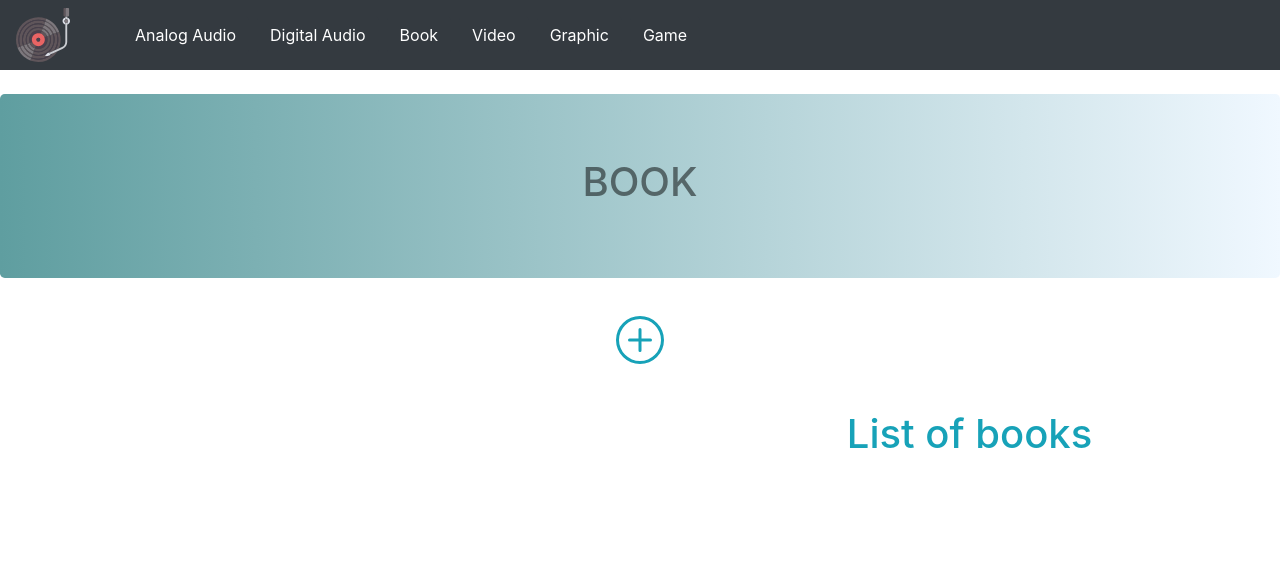
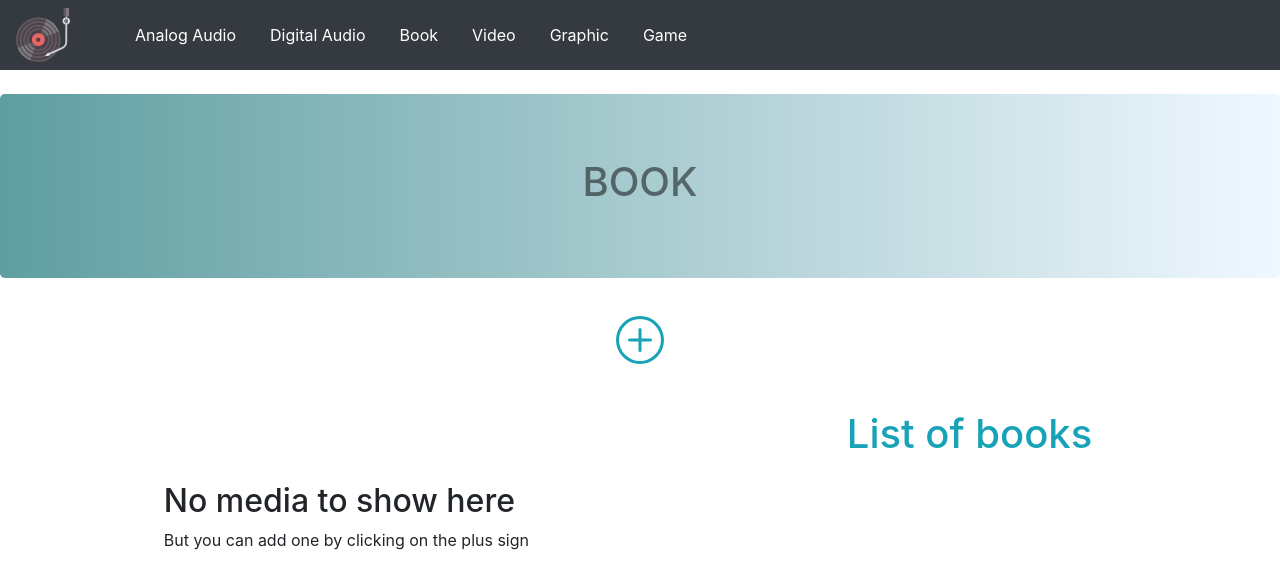
Before and after one commit to zakzc/collector_front, a React (Create React App) app: page / in a window 1280 px wide. Shown: the top 588 px of the page. Built offline with nearby package versions, Linux system fonts and the light colour scheme; no server answers.

Commit message:
Adds fallback view in case there is no media to show in that category

```diff
--- a/src/app/components/mediaCollection/components/listOfMedias_comp.js
+++ b/src/app/components/mediaCollection/components/listOfMedias_comp.js
@@ -7,6 +7,7 @@ import { loadMedias } from "../../../../store/medias";
 // comps
 import AddButton from "../../views/buttons/addButton";
 import MediaList from "./listOfMedias_MediaList";
+import NoMediaToShow from "../../views/noMediaToShow";
 import SmallHeader from "../../views/smallHeader";
 
 const ListOfMedias = ({ setCurrentOperation, setMediaToManage }) => {
@@ -31,12 +32,15 @@ const ListOfMedias = ({ setCurrentOperation, setMediaToManage }) => {
     <>
       <AddButton setCurrentOperation={setCurrentOperation} />
       <SmallHeader subtitle={`List of ${currentMediaView.toLowerCase()}s`} />
-      <MediaList
-        Medias={medias}
-        setCurrentOperation={setCurrentOperation}
-        setMediaToManage={setMediaToManage}
-      />
-      {/* </div> */}
+      {medias.length === 0 ? (
+        <NoMediaToShow />
+      ) : (
+        <MediaList
+          Medias={medias}
+          setCurrentOperation={setCurrentOperation}
+          setMediaToManage={setMediaToManage}
+        />
+      )}
     </>
   );
 };
--- /dev/null
+++ b/src/app/components/views/noMediaToShow.js
@@ -0,0 +1,11 @@
+import React from "react";
+
+const NoMediaToShow = () => {
+  return (
+    <>
+      <h2>No media to show here</h2>
+      <p>But you can add one by clicking on the plus sign</p>
+    </>
+  );
+};
+export default NoMediaToShow;
```
